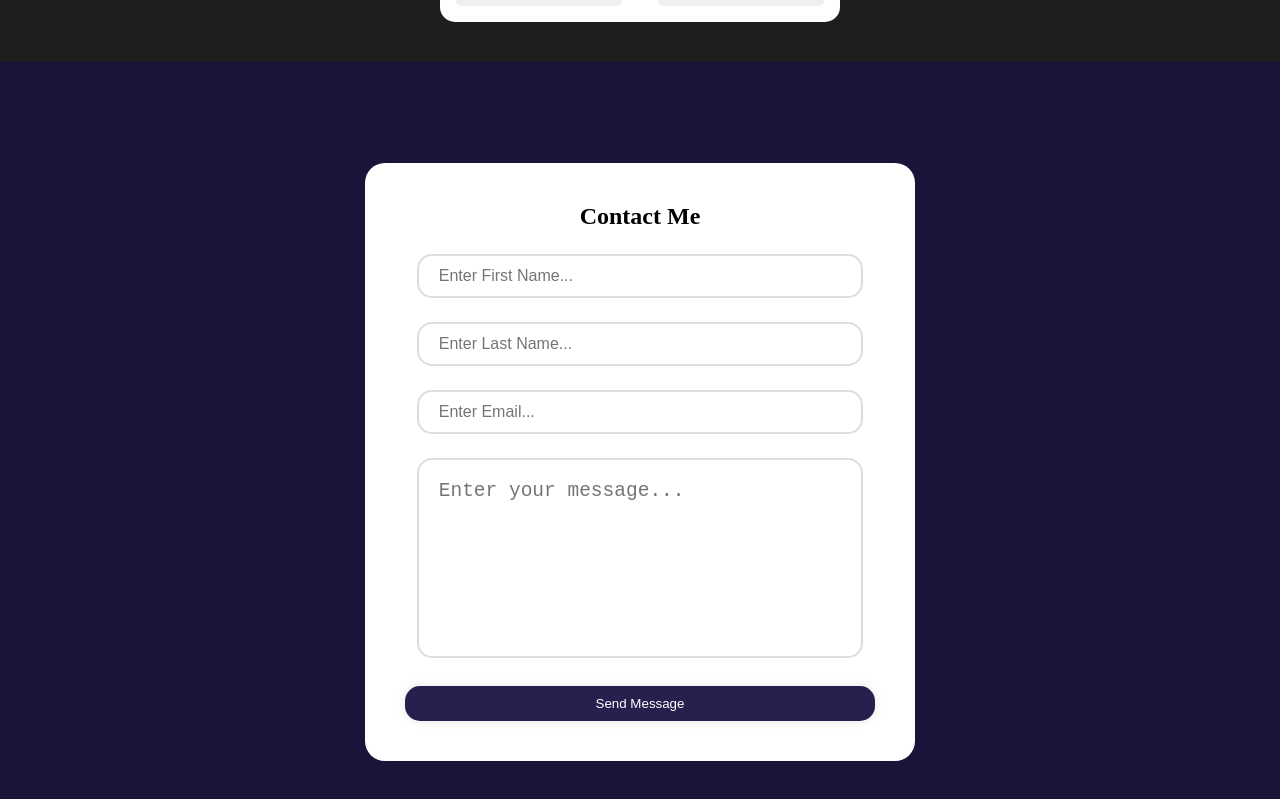
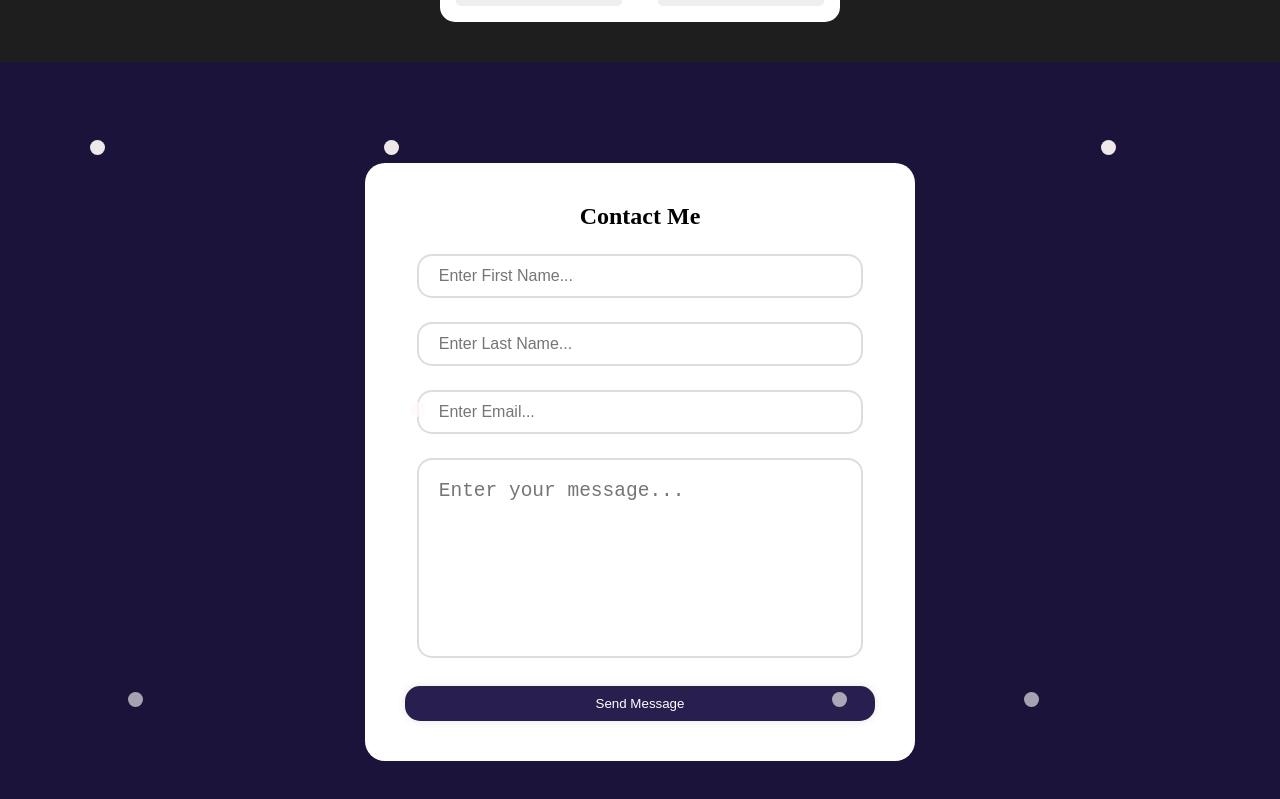
Before and after one commit to rasooli451/Personal-Portfolio, a React (Vite) app: page / in a window 1280 px wide. Shown: the part 2981-3780 px from the top of the page. Built offline with nearby package versions, Linux system fonts and the light colour scheme.

Commit message:
added divs for creating a snowing animation in the background

```diff
--- a/src/Components/ContactMe.jsx
+++ b/src/Components/ContactMe.jsx
@@ -37,6 +37,17 @@ export default function ContactMe(){
       };
 
     return <section id="Contact">
+        <div className="snowflake"></div>
+        <div className="snowflake"></div>
+        <div className="snowflake"></div>
+        <div className="snowflake"></div>
+        <div className="snowflake"></div>
+        <div className="snowflake"></div>
+        <div className="snowflake"></div>
+        <div className="snowflake"></div>
+        <div className="snowflake"></div>
+        <div className="snowflake"></div>
+        <div className="snowflake"></div>
         <form onSubmit={onSubmit}>
             <h1>Contact Me</h1>
             <div className="inputBox">
```
